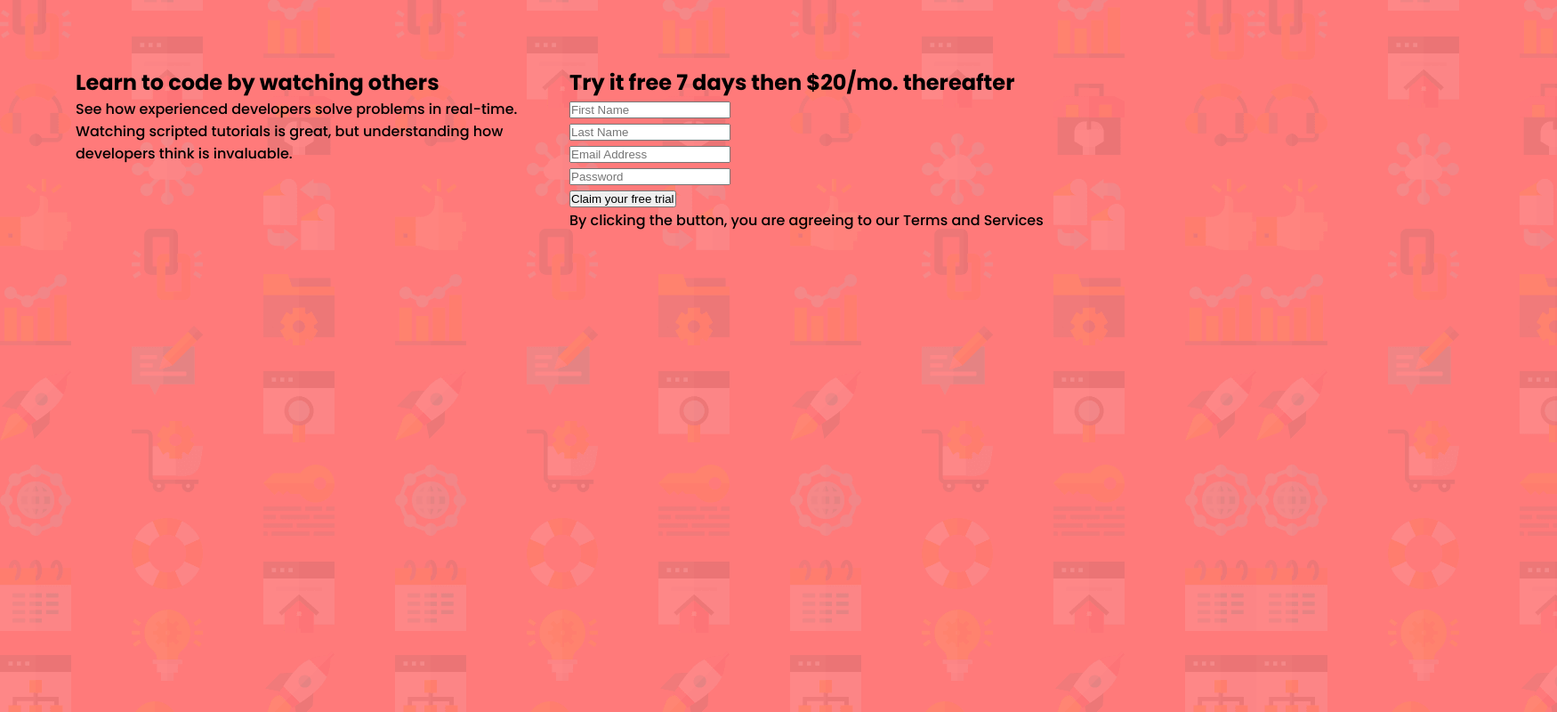
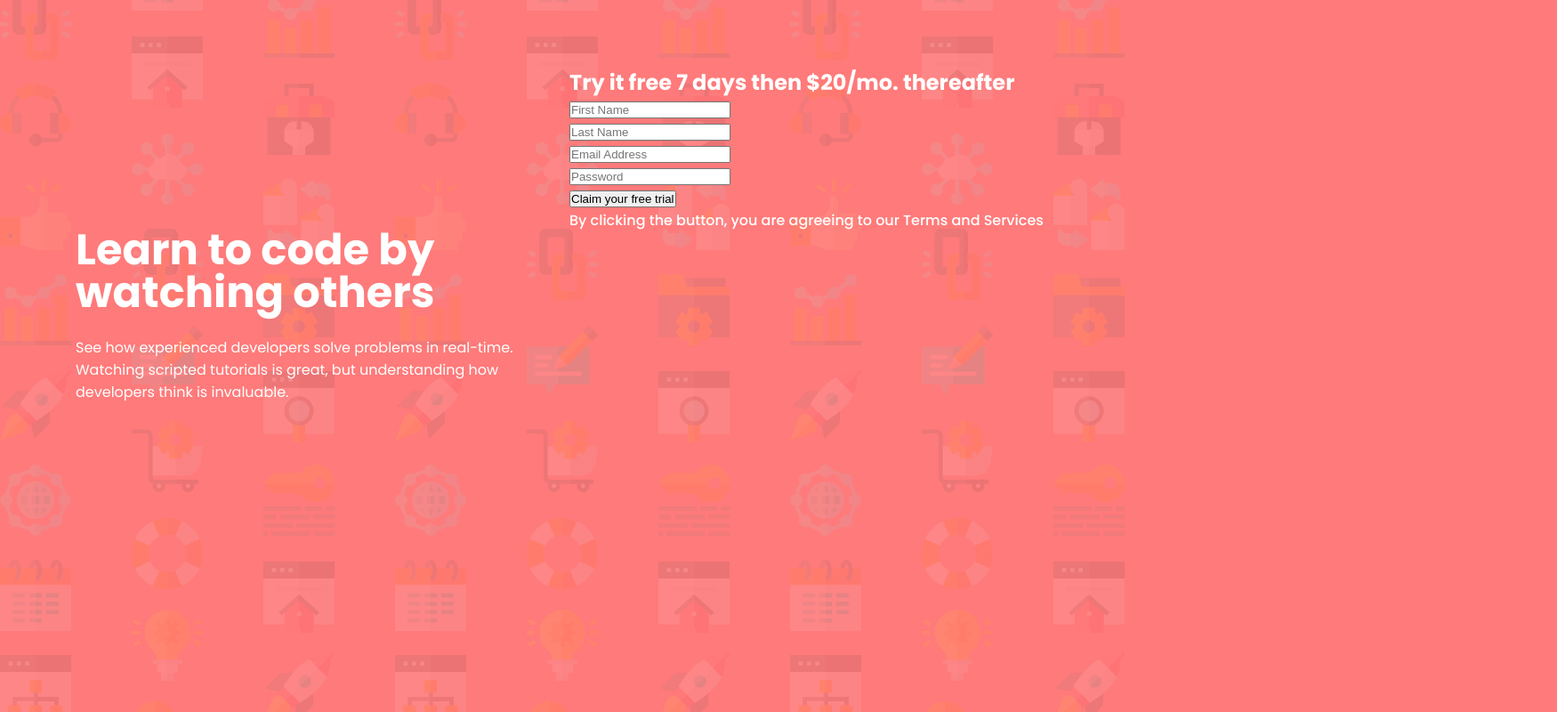
Before and after one commit to m4tut/master_form, a plain HTML site: page index.html in a window 1280 px wide. Shown: the whole page at 89% size, 1750 px wide, since content can reach past the window. Drawn offline with Linux system fonts and the light colour scheme.

Commit message:
update html and add css

```diff
--- a/index.html
+++ b/index.html
@@ -19,9 +19,10 @@
                         tutorials is great, but understanding how developers think is invaluable.
                     </p>
                 </article>
-                <div class="block_form">
+                <div class="form_content">
                     <div class="form_message">
                         <h2 class="message_title"><b>Try it free 7 days</b> then $20/mo. thereafter</h2>
+                    </div>
                     <form id="form" action="/" class="form" method="POST">
                         <div class="form_item">
                             <input
@@ -41,7 +42,8 @@
                                 name="lastName"
                                 placeholder="Last Name"
                                 aria-label="Last Name"
-                                    pattern="[A-Za-zА-Яа-яЁё]"git
+                                pattern="[A-Za-zА-Яа-яЁё]"
+                                git
                                 required
                             />
                         </div>
@@ -69,10 +71,10 @@
                             Claim your free trial
                         </button>
                     </form>
-                        <span class="form_text">
-                            By clicking the button, you are agreeing to our Terms and Services
-                        </span>
-                    </div>
+                    <p class="form_text">
+                        By clicking the button, you are agreeing to our
+                        <span class="text--red">Terms and Services</span>
+                    </p>
                 </div>
             </div>
         </div>
--- a/style/style.css
+++ b/style/style.css
@@ -11,6 +11,8 @@
     /* Neutral */
     --darkBlue: hsl(249, 10%, 26%);
     --grayishBlue: hsl(246, 25%, 77%);
+
+    --white: hsl(180, 1%, 100%);
 }
 
 *,
@@ -27,6 +29,7 @@ body {
     font-weight: 500;
     background-color: var(--red);
     background-image: url(../images/bg-intro-desktop.png);
+    color: var(--white);
 }
 
 .center {
@@ -46,3 +49,22 @@ body {
     display: grid;
     grid-template-columns: 50% 50%;
 }
+
+/* left content */
+.block_text {
+    margin: auto 0;
+}
+
+.text_title {
+    font-size: 3rem;
+    font-weight: 700;
+    line-height: 3rem;
+    margin-bottom: 25px;
+}
+
+.text_paragraph {
+    font-weight: 400;
+    font-size: 1rem;
+}
+
+/* right content */
```
Lines whose indentation alone changed are shown as unchanged.
